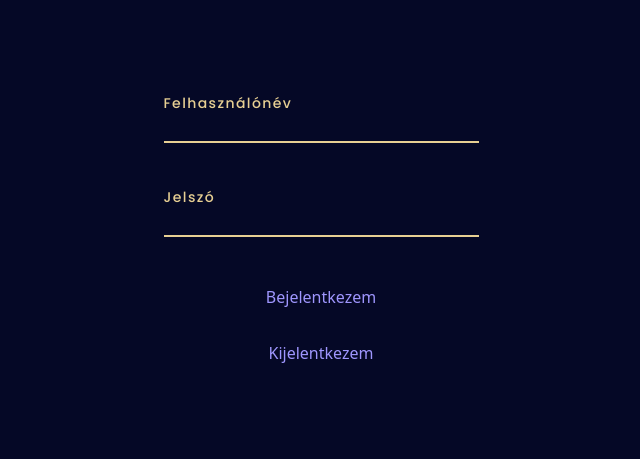
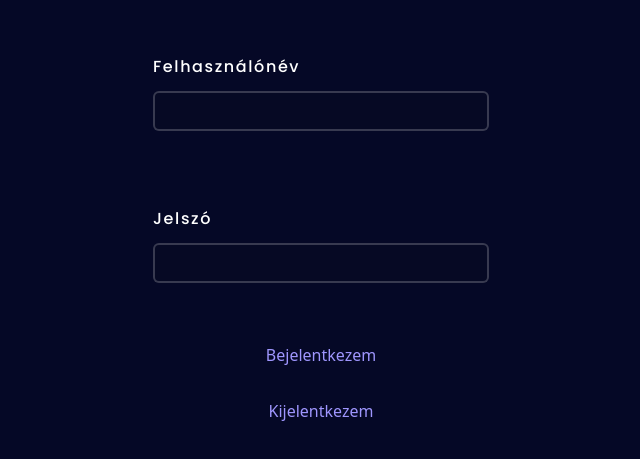
Before and after one commit to Abdys1/koe-forum-engine, a Next.js app in the folder frontend/: page /auth/login in a window 1280 px wide. Shown: the part 169-628 px from the top of the page, without its empty margins (319-959 px from the left). Built offline with nearby package versions, Linux system fonts and the light colour scheme; no server answers; a web font is replaced by a local one.

Commit message:
Input megjelenítésének módosítása

```diff
--- a/frontend/src/app/globals.css
+++ b/frontend/src/app/globals.css
@@ -39,7 +39,7 @@
     border-radius: 0.25rem;
     border-top-left-radius: 0;
     border-bottom-left-radius: 0;
-    box-shadow: -15px 15px 40px -5px rgba(0, 0, 0, 0.8);
+    box-shadow: -15px 15px 40px -5px rgba(0, 0, 0, 0.4);
 }
 
 .gearStepBg::before {
--- a/frontend/src/components/SelectableOptionBtn.tsx
+++ b/frontend/src/components/SelectableOptionBtn.tsx
@@ -9,7 +9,7 @@ type SelectableOptionBtnProps = {
 export default function SelectableOptionBtn(props: SelectableOptionBtnProps) {
     return (
         <button type="button"
-            className={clsx(`relative w-28 py-0.5 m-2 border-solid border-2 border-secondary rounded tracking-widest font-poppins font-medium hover:bg-secondary hover:text-cardMediumBg transition duration-300 ease-out`,
+            className={clsx(`relative w-32 py-1 m-2 border-solid border-2 border-secondary rounded tracking-widest font-poppins font-medium hover:bg-secondary hover:text-cardMediumBg transition duration-300 ease-out`,
                 { 'text-cardMediumBg bg-secondary backdrop-blur-none': props.active },
                 { 'text-secondary bg-transparent backdrop-blur-md': !props.active }
             )}
--- a/frontend/src/components/TabbedListPanel.tsx
+++ b/frontend/src/components/TabbedListPanel.tsx
@@ -25,7 +25,7 @@ export default function TabbedListPanel(props: TabbedListPanelProps) {
     }
 
     return (
-        <div className="relative w-full max-w-lg h-72  flex justify-center items-start flex-col rounded overflow-hidden bg-[rgba(25,26,28,0.9)]
+        <div className="relative w-full max-w-lg h-72 flex justify-center items-start flex-col rounded overflow-hidden bg-[rgba(25,26,28,0.9)]
                         before:content-[''] before:absolute before:bottom-0 before:left-0 before:w-full before:h-[2rem] before:bg-gradient-to-b before:from-transparent before:to-cardBlackBg before:opacity-70 before:z-30
                         after:content-[''] after:absolute after:bottom-0 after:left-0 after:w-full after:h-[2rem] after:bg-gradient-to-b after:from-transparent after:to-cardBlackBg after:opacity-40 after:z-30">
             <nav className="absolute top-0 left-0 w-full h-8 flex justify-between items-center bg-cardMediumBg z-20 border-b-[0.5px] border-solid border-[rgba(255,255,255,0.3)]">
--- a/frontend/src/components/inputs/InputField.tsx
+++ b/frontend/src/components/inputs/InputField.tsx
@@ -1,9 +1,8 @@
 'use client'
 
 import clsx from "clsx";
-import React, { forwardRef, useId, useState } from "react";
+import React, { forwardRef, useId } from "react";
 import { FieldErrors } from "react-hook-form";
-import { text } from "stream/consumers";
 
 type InputFieldProps = {
     label: string,
@@ -18,33 +17,24 @@ export default forwardRef<HTMLInputElement, InputFieldProps>(
     function InputField({ label, name, type, errors, onChange, onBlur }, ref) {
         const inputId = useId();
 
-        const [hasValue, setHasValue] = useState(!!ref);
-
         const errorMsg = errors?.[name]?.message as string | undefined;
-
-        function handleChange(e: React.ChangeEvent<HTMLInputElement>): void {
-            if (onChange) {
-                onChange(e);
-            }
-            setHasValue(!!e.target.value);
-        }
 
         return (
             <div className={clsx(
                 'relative mt-4 flex flex-col font-poppins',
                 errorMsg ? 'text-red-500' : 'text-secondary'
             )}>
+                <label htmlFor={inputId} className='relative mb-3 cursor-text tracking-widest font-poppins font-medium text-white'>
+                    {label}
+                </label>
                 <input id={inputId} type={type} name={name} ref={ref}
-                    onChange={handleChange} onBlur={onBlur}
+                    onChange={onChange} onBlur={onBlur}
                     className={clsx(
-                        'peer pb-1 mb-4 border-b-2 focus:outline-none bg-transparent font-poppins font-semibold tracking-widest',
-                        errorMsg ? 'border-red-500' : 'border-secondary'
+                        'mb-7 border-2 rounded-md px-2 py-1.5 focus:outline-none bg-cardBlackBg/10 font-poppins tracking-widest',
+                        errorMsg ? 'border-red-500 focus:border-red-500' : 'border-white/20 focus:border-secondary'
                     )} />
-                <label htmlFor={inputId} className={clsx(
-                    'absolute cursor-text left-0 peer-focus:-translate-y-5 peer-focus:text-sm peer-focus:cursor-default transition-all ease-in-out duration-150 tracking-widest font-poppins font-medium',
-                    { '-translate-y-5 text-sm cursor-default': hasValue }
-                )}>{label}</label>
-                {errorMsg && <span role="alert" className="font-roboto">{errorMsg}</span>}
+
+                {errorMsg && <span role="alert" className="absolute left-0 bottom-0 font-roboto">{errorMsg}</span>}
             </div>
         );
     }
--- a/frontend/src/components/multi-step-form/MultiStepNavBtn.tsx
+++ b/frontend/src/components/multi-step-form/MultiStepNavBtn.tsx
@@ -9,7 +9,7 @@ type MultiStepNavBtnProps = {
 
 export default function MultiStepNavBtn(props: MultiStepNavBtnProps) {
     return (
-        <button className={clsx(`relative w-36 py-0.5 mx-2 my-0 border-solid border-2  rounded tracking-wider font-poppins font-medium transition-all duration-500 ease-in-out`,
+        <button className={clsx(`relative w-36 py-1 mx-2 my-0 border-solid border-2  rounded tracking-wider font-poppins font-medium transition-all duration-500 ease-in-out`,
             { "inline-block border-white bg-[rgba(0,0,0,0.3)] text-white cursor-default": props.disabled },
             { "inline-block border-white bg-white text-darkText hover:text-mainMedium hover:tracking-widest": !props.disabled}
         )} type={props.type}
--- a/frontend/src/components/multi-step-form/create-character-form/CharacterBasicsStep.tsx
+++ b/frontend/src/components/multi-step-form/create-character-form/CharacterBasicsStep.tsx
@@ -53,7 +53,7 @@ export default function CharacterBasicsStep() {
                             </span>
                             <SelectableOptionBtn title="Férfi" onClick={() => selectSex("ferfi")} active={selectedSex === "ferfi"}/>
                             <SelectableOptionBtn title="Nő" onClick={() => selectSex("no")} active={selectedSex === "no"} />
-                                <input type="hidden" {...register("charaterSex")}/>
+                                <input type="hidden" {...register("characterSex")}/>
                         </div>
                     </div>
                 </div>
--- a/frontend/tailwind.config.ts
+++ b/frontend/tailwind.config.ts
@@ -25,7 +25,8 @@ const config: Config = {
         'secondary': '#e7cf93',
         'secondaryMedium': '#e6c575',
         'secondaryDark': '#ebbe52',
-        'secondaryLight': '#fae7b9'
+        'secondaryLight': '#fae7b9',
+        'white': '#ffffff',
       },
       spacing: {
         '17.5': '4.375rem'
```
